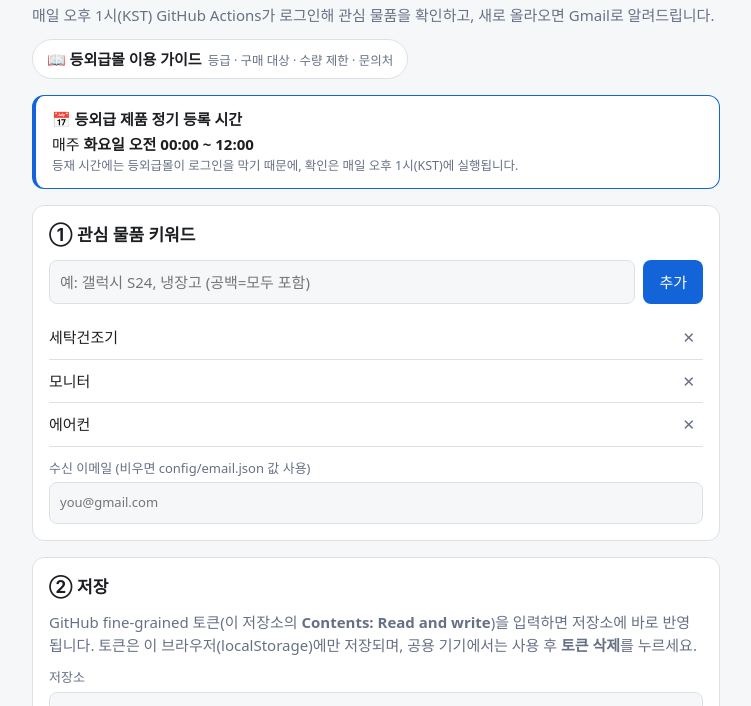
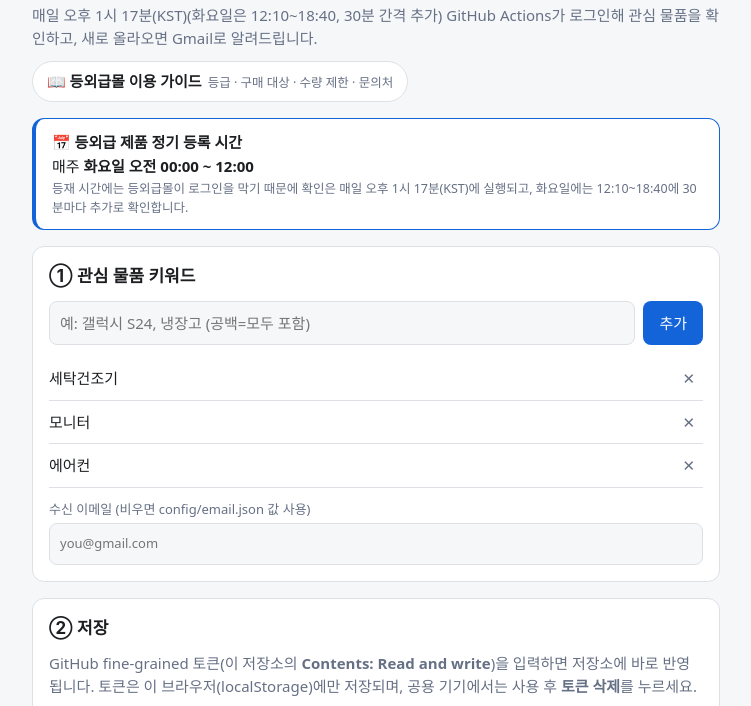
Before and after one commit to leemgs/samsung-substandard, a plain HTML site: page docs/index.html in a window 1280 px wide. Shown: the part 60-766 px from the top of the page, without its empty margins (264-1015 px from the left). Drawn offline with Linux system fonts and the light colour scheme.

Commit message:
feat: 화요일 12:10~18:40(KST) 30분 간격 확인 스케줄 추가
등재 직후 빠른 품절에 대비. 매일 13:17 실행은 유지.

Co-Authored-By: Claude Sonnet 5.5 <noreply@anthropic.com>
Claude-Session: https://claude.ai/code/session_01BP9d5KKaoJqimX3Kq5PEr5

```diff
--- a/docs/index.html
+++ b/docs/index.html
@@ -9,14 +9,14 @@
 <body>
 <main>
   <h1>🛒 등외급몰 알리미</h1>
-  <p class="sub">매일 오후 1시(KST) GitHub Actions가 로그인해 관심 물품을 확인하고, 새로 올라오면 Gmail로 알려드립니다.</p>
+  <p class="sub">매일 오후 1시 17분(KST)(화요일은 12:10~18:40, 30분 간격 추가) GitHub Actions가 로그인해 관심 물품을 확인하고, 새로 올라오면 Gmail로 알려드립니다.</p>
 
   <p class="guide-link"><a href="guide.html">📖 등외급몰 이용 가이드 <small>등급 · 구매 대상 · 수량 제한 · 문의처</small></a></p>
 
   <aside class="notice" role="note">
     <strong>📅 등외급 제품 정기 등록 시간</strong>
     <span>매주 <b>화요일 오전 00:00 ~ 12:00</b></span>
-    <small>등재 시간에는 등외급몰이 로그인을 막기 때문에, 확인은 매일 오후 1시(KST)에 실행됩니다.</small>
+    <small>등재 시간에는 등외급몰이 로그인을 막기 때문에 확인은 매일 오후 1시 17분(KST)에 실행되고, 화요일에는 12:10~18:40에 30분마다 추가로 확인합니다.</small>
   </aside>
 
   <section>
```
Also changed, not shown: docs/guide.html (+1 -1 lines), 2 other files.
